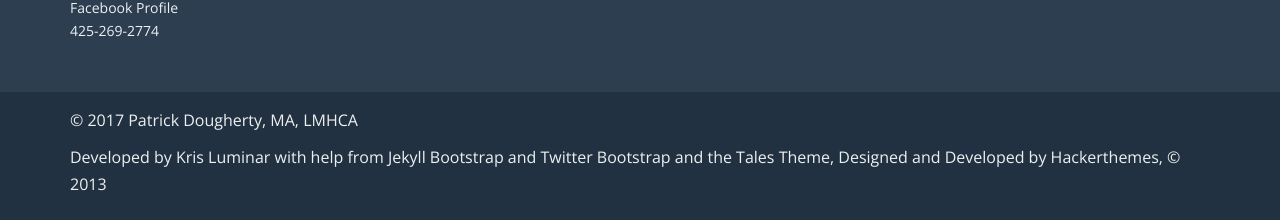
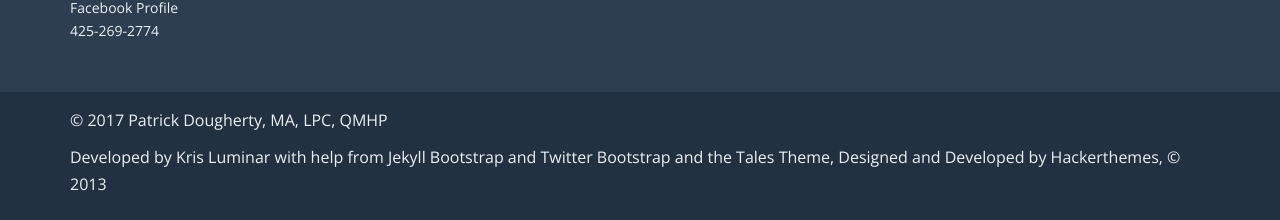
Before and after one commit to Patrick-Dougherty/patrick-dougherty.github.com, a Jekyll site: the page built from about/index.md, in a window 1280 px wide. Shown: the part 1033-1253 px from the top of the page. Built offline with Jekyll 4.4.1, drawn with Linux system fonts in a browser that asks for light colours; nearby versions of some CDN libraries.

Commit message:
Update credentials

```diff
--- a/_config.yml
+++ b/_config.yml
@@ -8,10 +8,10 @@
 # Themes are encouraged to use these universal variables
 # so be sure to set them if your theme uses them.
 #
-title : Patrick Dougherty, MA, LMHCA
+title : Patrick Dougherty, MA, LPC, QMHP
 tagline: Individual Counseling for Healing &amp; Growth
 author :
-  name : Patrick Dougherty, MA, LMHCA
+  name : Patrick Dougherty, MA, LPC, QMHP
   email : patrick@patrickodougherty.com
   github : Patrick-Dougherty
   twitter : patricksaying
--- a/about/index.md
+++ b/about/index.md
@@ -2,7 +2,7 @@
 layout: page
 group: navigation
 title: "About Patrick"
-description: "Professional site for Patrick Dougherty, MA, LMHC"
+description: "Professional site for Patrick Dougherty, MA, LPC, QMHP"
 ---
 {% include JB/setup %}
 
```
Also changed, not shown: rates_and_forms/index.md (+2 -2 lines).
